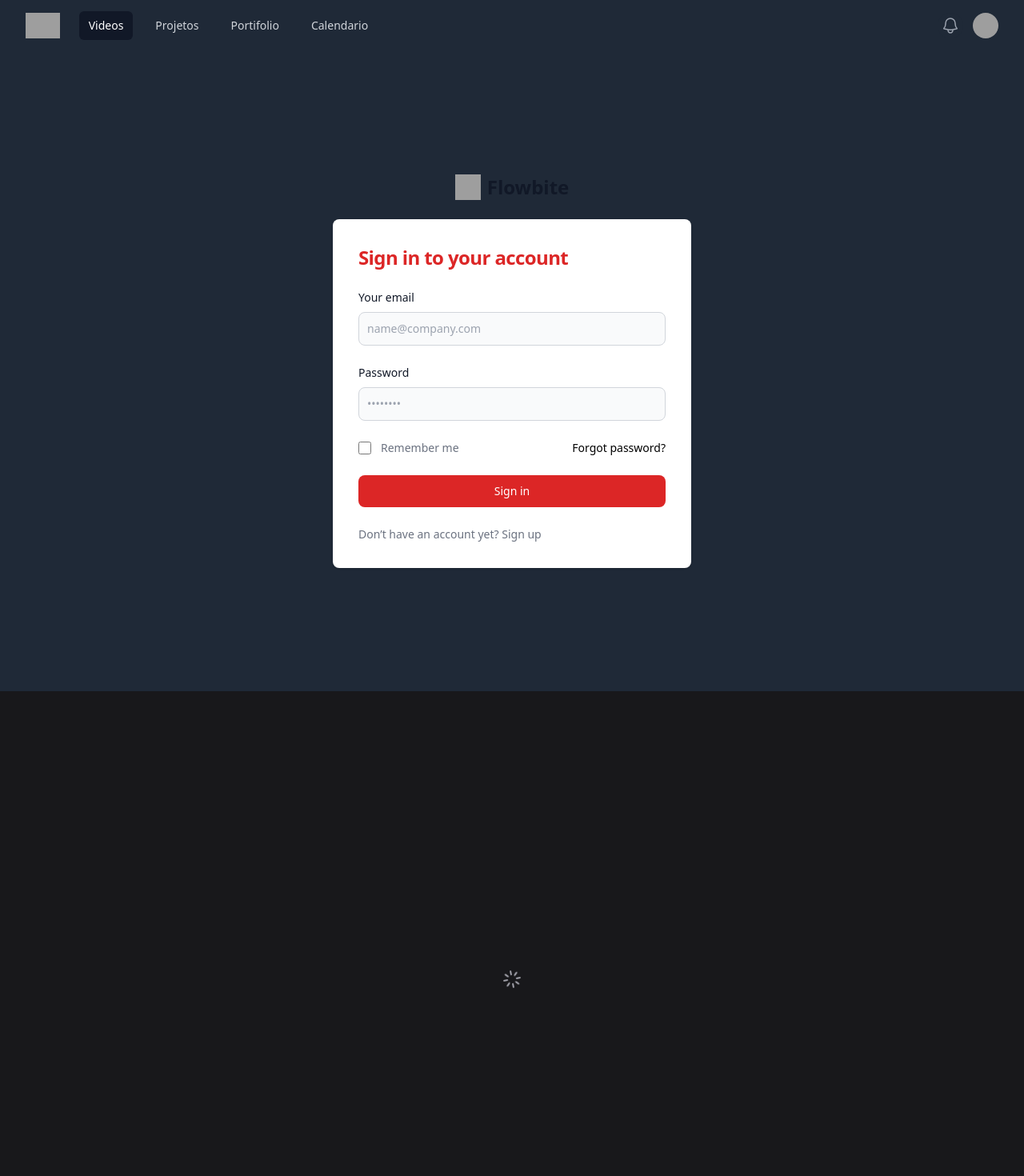
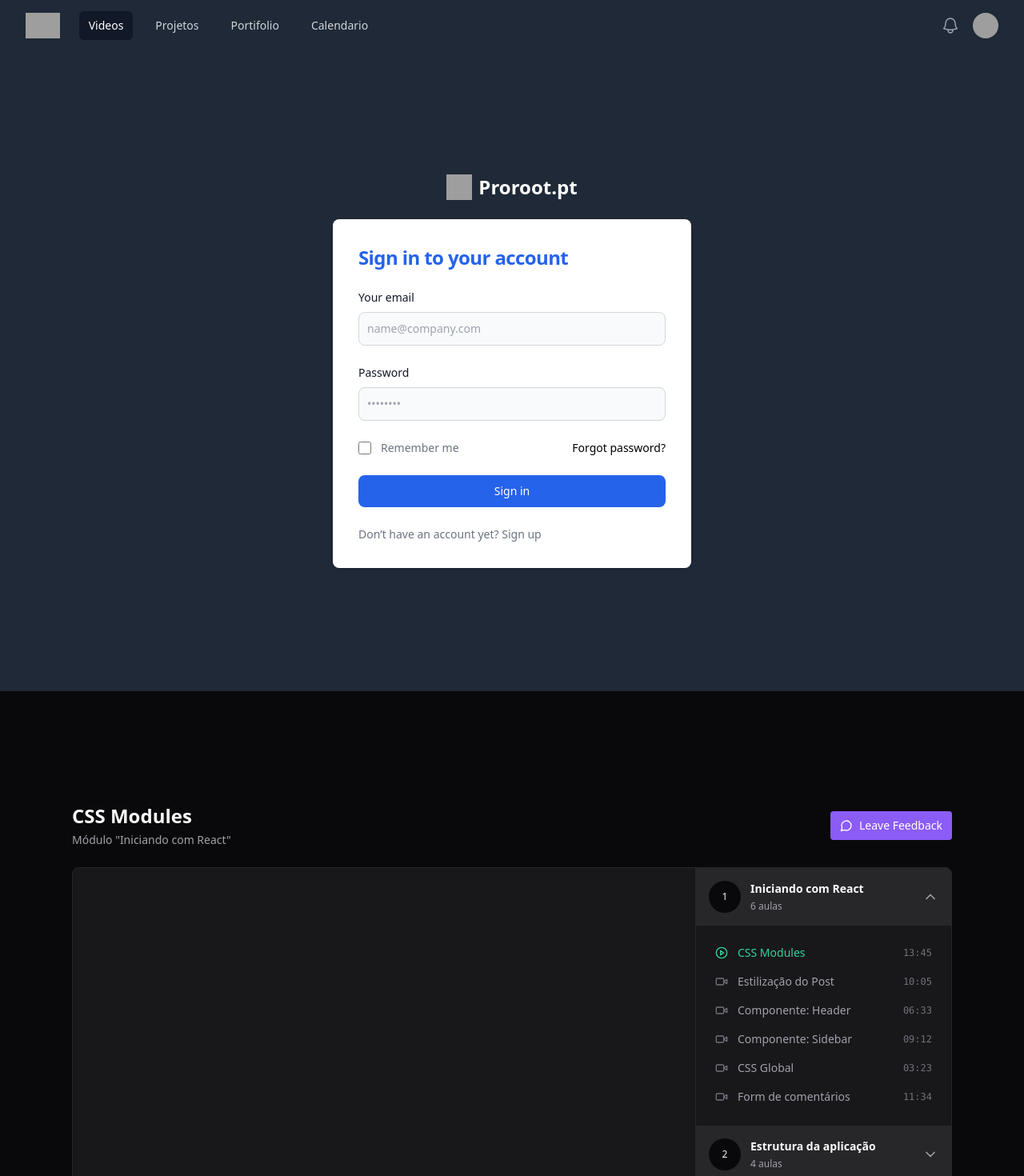
Before and after one commit to lithproroot1399/react-redux-zustand, a React (Vite) app: page / in a window 1280 px wide. Shown: the top 1470 px of the page at 80% size. Built offline with nearby package versions, Linux system fonts and the light colour scheme; data requests are answered from the project's data file; grey boxes are pictures that could not be loaded.

Commit message:
Contrução do backend

```diff
--- a/src/App.tsx
+++ b/src/App.tsx
@@ -1,15 +1,17 @@
 import './styles/global.css'
 
-import { Video } from './components/Video';
 import { Shopify } from './components/Shopify';
-import { Teste } from './components/Teste';
+import { Signin } from './components/Signin';
+import { Footer } from './components/Footer';
+import { Player } from './pages/Player';
 
 export function App() {
   return (
     <>
     <Shopify />
-    <Teste />
-    <Video />
+    <Signin />
+    <Player />
+    <Footer />
     </>
     )
 }
--- a/src/components/Shopify.tsx
+++ b/src/components/Shopify.tsx
@@ -23,7 +23,8 @@ export function Shopify() {
         </div>
         <div className="hidden sm:ml-6 sm:block">
           <div className="flex space-x-4">
-            <a href="#" className="bg-gray-900 text-white rounded-md px-3 py-2 text-sm font-medium" aria-current="page">Videos</a>
+
+            <a href="/pages/Player" className="bg-gray-900 text-white rounded-md px-3 py-2 text-sm font-medium" aria-current="page">Videos</a>
             <a href="#" className="text-gray-300 hover:bg-gray-700 hover:text-white rounded-md px-3 py-2 text-sm font-medium">Projetos</a>
             <a href="#" className="text-gray-300 hover:bg-gray-700 hover:text-white rounded-md px-3 py-2 text-sm font-medium">Portifolio</a>
             <a href="#" className="text-gray-300 hover:bg-gray-700 hover:text-white rounded-md px-3 py-2 text-sm font-medium">Calendario</a>
--- a/src/components/Teste.tsx
+++ b/src/components/Signin.tsx
@@ -1,14 +1,14 @@
-export function Teste() {
+export function Signin() {
   return (
     <section className="bg-gray-800 dark:bg-gray-900">
       <div className="flex flex-col items-center justify-center px-6 py-8 mx-auto md:h-screen lg:py-0">
         <a href="#" className="flex items-center mb-6 text-2xl font-semibold text-gray-900 dark:text-white">
-          <img className="text-white w-8 h-8 mr-2" src="https://flowbite.s3.amazonaws.com/blocks/marketing-ui/logo.svg" alt="logo" />
-          Flowbite
+          <img className="w-8 h-8 mr-2" src="https://flowbite.s3.amazonaws.com/blocks/marketing-ui/logo.svg" alt="logo" />
+          <span className = "text-white">Proroot.pt</span>
         </a>
         <div className="w-full bg-white rounded-lg shadow dark:border md:mt-0 sm:max-w-md xl:p-0 dark:bg-gray-800 dark:border-gray-700">
           <div className="p-6 space-y-4 md:space-y-6 sm:p-8">
-            <h1 className="text-xl font-bold leading-tight tracking-tight text-red-600 md:text-2xl dark:text-white">
+            <h1 className="text-xl font-bold leading-tight tracking-tight text-blue-600 md:text-2xl dark:text-white">
               Sign in to your account
             </h1>
             <form className="space-y-4 md:space-y-6" action="#">
@@ -29,7 +29,7 @@ export function Teste() {
                   name="password"
                   id="password"
                   placeholder="••••••••"
-                  className="bg-gray-50 border border-gray-300 text-gray-900 sm:text-sm rounded-lg focus:ring-primary-600 focus:border-primary-600 block w-full p-2.5 dark:bg-gray-700 dark:border-gray-600 dark:placeholder-gray-400 dark:text-white dark:focus:ring-blue-500 dark:focus:border-blue-500"
+                  className="bg-gray-50 border border-gray-300 text-red-600 sm:text-sm rounded-lg focus:ring-primary-600 focus:border-primary-600 block w-full p-2.5 dark:bg-gray-700 dark:border-gray-600 dark:placeholder-gray-400 dark:text-white dark:focus:ring-blue-500 dark:focus:border-blue-500"
                 />
               </div>
               <div className="flex items-center justify-between">
@@ -50,7 +50,7 @@ export function Teste() {
               </div>
               <button
                 type="submit"
-                className="w-full text-white bg-red-600 hover:bg-primary-700 focus:ring-4 focus:outline-none focus:ring-primary-300 font-medium rounded-lg text-sm px-5 py-2.5 text-center dark:bg-primary-600 dark:hover:bg-primary-700 dark:focus:ring-primary-800"
+                className="w-full text-white bg-blue-600 hover:bg-primary-700 focus:ring-4 focus:outline-none focus:ring-primary-300 font-medium rounded-lg text-sm px-5 py-2.5 text-center dark:bg-primary-600 dark:hover:bg-primary-700 dark:focus:ring-primary-800"
               >
                 Sign in
               </button>
```
